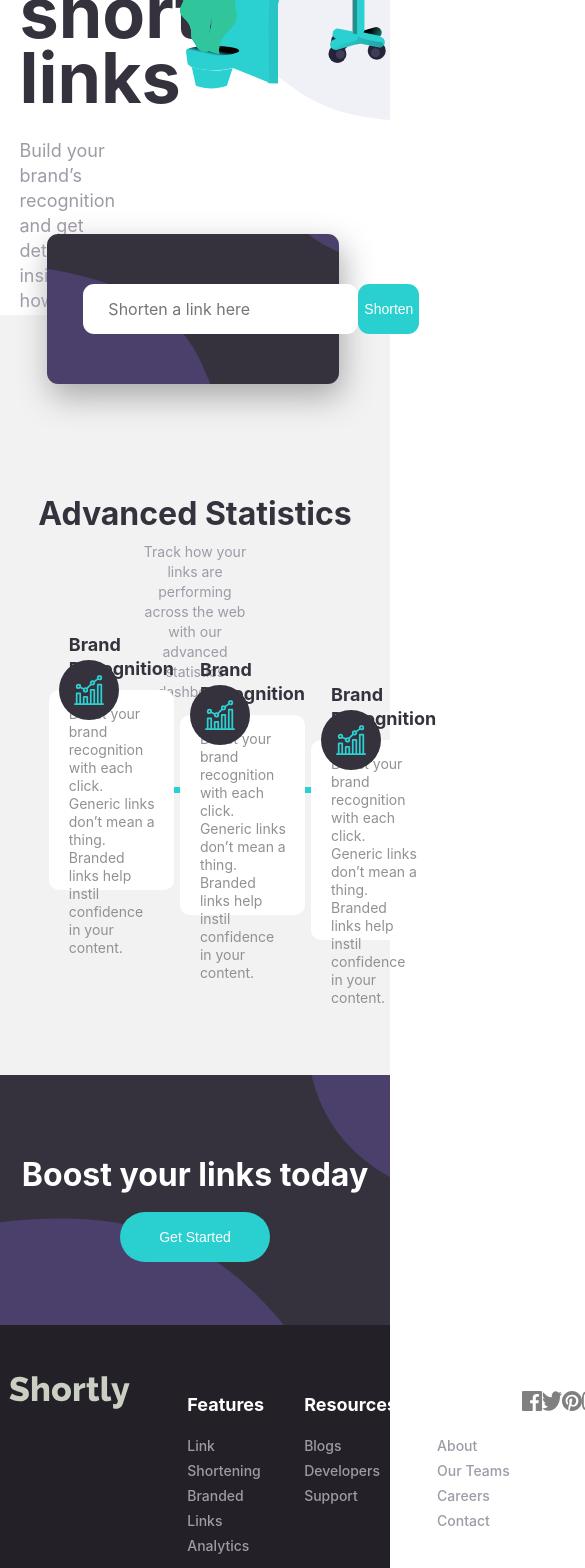
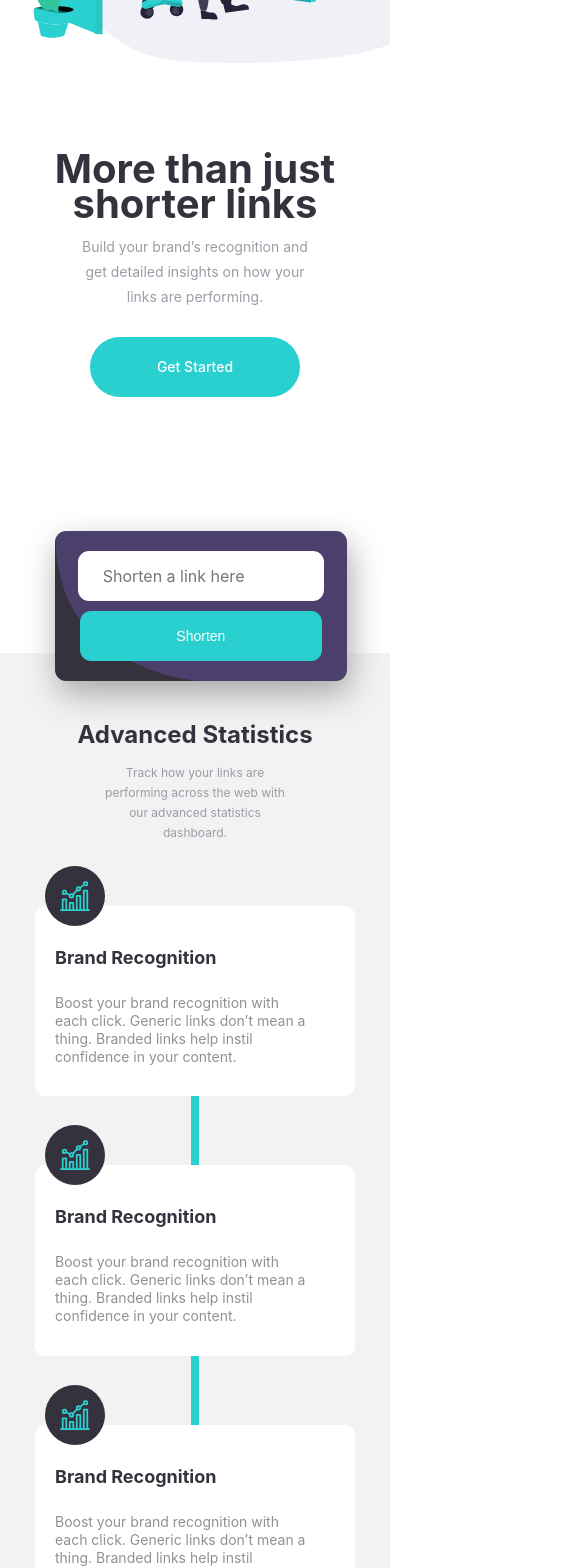
Before and after one commit to ayphilly/url-shortening, a React (Create React App) app: page / in a window 390 px wide. Shown: the part 360-1928 px from the top of the page, 585 px wide, since content can reach past the window. Built offline with nearby package versions, Linux system fonts and the light colour scheme.

Commit message:
fixed the responsiveness and navigation

```diff
--- a/src/components/footer.css
+++ b/src/components/footer.css
@@ -9,8 +9,8 @@
 }
 .footer .logo {
     color: #fff;
-    -webkit-filter: invert(100%); /* safari 6.0 - 9.0 */
-    filter: invert(100%);
+    -webkit-filter: invert(50%); /* safari 6.0 - 9.0 */
+    filter: invert(50%);
 }
 .footer .footer-content {
     display: flex;
@@ -83,3 +83,66 @@
     -webkit-filter: invert(0%); /* safari 6.0 - 9.0 */
     filter: invert(0%);
 }
+
+@media (min-width: 320px) and (max-width: 480px) {
+    .footer {
+        width: 100%;
+        height: 100vh;
+        background-color: hsl(260, 8%, 14%);
+        display: flex;
+        flex-direction: column;
+        align-items: center;
+        justify-content: center;
+
+    }
+
+    .footer .footer-content {
+        display: flex;
+        flex-direction: column;
+        align-items: center;
+        width: 100%;
+
+
+    }
+    .footer .footer-links {
+        display: flex;
+        flex-direction: column;
+        align-items: center;
+        width: 100%;
+        height: 80%;
+        justify-content: space-between;
+
+
+
+    }
+    .features, .resources, .company {
+
+        width: 50%;
+        margin-left:-30px;
+        height: fit-content;
+        text-align: center;
+
+
+
+    }
+    .features ul p, .resources ul p , .company ul p {
+        font-size: 18px;
+        font-weight: 700;
+        color: #fff;
+        text-align: center;
+    }
+    .footer .logo {
+        color: #fff;
+
+        -webkit-filter: invert(100%); /* safari 6.0 - 9.0 */
+        filter: invert(50%);
+    }
+    .footer-links .footer-socials {
+        width: 30%;
+        display: flex;
+        align-items: center;
+        justify-content: space-between;
+
+    }
+
+}
--- a/src/components/inputshorten.css
+++ b/src/components/inputshorten.css
@@ -78,3 +78,66 @@ input {
 
 
 }
+
+@media (min-width: 320px) and (max-width: 480px) {
+
+    .input-shorten {
+        width: 75%;
+        height: 150px;
+        display: flex;
+
+        justify-content: center;
+        align-items: center;
+        background-image: url("../assets/bg-shorten-mobile.svg");
+        background-position: center;
+        background-repeat: no-repeat;
+        background-size: cover;
+        position: absolute;
+        top: 88%;
+        left: 14%;
+        right: 0;
+        background-color: hsl(255, 11%, 22%);
+        border-radius: 0.7rem;
+        box-shadow: 0.2rem 0.8rem 2rem #a8a8a8;
+
+
+    }
+    .input-shorten form {
+        width: 75%;
+        height: 80%;
+        display: flex;
+        flex-direction: column;
+        align-items: center;
+        justify-content: space-around;
+    }
+    input {
+        display: block;
+        margin: 0;
+        padding-left: 25px;
+        padding-top: 10px;
+        padding-bottom: 10px;
+        /* padding: 10px; */
+        color: inherit;
+        width: 100%;
+        height: 30px;
+        font-family: inherit;
+        font-size: 16px;
+        font-weight: inherit;
+        line-height: 18px;
+        border: none;
+        border-radius: 0.7rem;
+        background-color: #fff;
+
+    }
+    form button {
+        width: 110%;
+        height: 50px;
+        background-color: hsl(180, 66%, 49%) ;
+        border: none;
+        border-radius: 0.7rem;
+        color: #fff;
+        font-size: 14px;
+        transition: .5s ease;
+    }
+
+}
--- a/src/components/secondbase.css
+++ b/src/components/secondbase.css
@@ -107,3 +107,110 @@ hr {
 .secondbase-card .three {
     margin-top: 100px;
 }
+
+@media (min-width: 320px) and (max-width: 480px) {
+
+    .secondbase {
+        width: 100%;
+        height: 120vh;
+        background-color: hsl(0, 0%, 95%);
+        /* opacity: .1; */
+        display: flex;
+        flex-direction: column;
+
+        /* align-items: center;
+        justify-content: space-evenly; */
+    }
+    .second-top {
+        display: flex;
+        flex-direction: column;
+        align-items: center;
+        justify-content: space-between;
+        width: 100%;
+        height:15%;
+
+    }
+
+    .second-top h2 {
+        font-size: 24px;
+        line-height: 1.5rem;
+        font-weight: 700;
+        color: hsl(255, 11%, 22%);
+        width: fit-content;
+
+    }
+    .second-top p {
+        font-size: 12px;
+        line-height: 20px;
+        font-weight: 400;
+        color: hsl(257, 7%, 63%);
+        text-align: center;
+        width: 50%;
+        margin-top: -10px;
+
+    }
+
+    .secondbase .secondbase-card {
+        width: 75%;
+        height: 70%;
+        max-height: 100%;
+        display: flex;
+        flex-direction: column;
+        align-items: center;
+        justify-content: space-around;
+    }
+    .secondbase-card .card-temp {
+        display: flex;
+        flex-direction: column;
+        align-items: flex-start;
+        justify-content: center;
+        position: relative;
+        width: 300px;
+        height: 300px;
+        background-color: #fff;
+        border-radius: 10px;
+        padding-left: 20px;
+
+    }
+    .secondbase-card .card-temp:nth-child(3), .secondbase-card .card-temp:nth-child(2), .secondbase-card .card-temp:nth-child(5) {
+        margin-top: -30px;
+    }
+
+    .card-temp h4 {
+        font-size: 18px;
+        line-height: 1.5rem;
+        font-weight: 700;
+        color: hsl(255, 11%, 22%);
+        width: fit-content;
+        text-align: left;
+
+    }
+    .card-temp p {
+        font-size: 14px;
+        line-height: 18px;
+        font-weight: 400;
+        color: hsl(0, 0%, 57%);
+        width: fit-content;
+        text-align: left;
+        width: 85%;
+        margin-top: 0px;
+    }
+    .card-temp .icon-box {
+        position: absolute;
+        top: -40px;
+        left: 10px;
+        background-color: hsl(255, 11%, 22%);
+        border-radius: 30px;
+        width: 60px;
+        height: 60px;
+
+    }
+    hr {
+        margin-top:-10px ;
+        width: 2px;
+        height: 150px;
+        border-left: 3px solid hsl(180, 66%, 49%);
+        background-color: hsl(180, 66%, 49%);
+    }
+
+}
--- a/src/components/thirdbase.css
+++ b/src/components/thirdbase.css
@@ -36,3 +36,21 @@
 button:hover {
     background-color: hsl(180, 58%, 42%) ;
 }
+
+@media (min-width: 320px) and (max-width: 480px) {
+    .thirdbase {
+        width: 100%;
+        height: 250px;
+        display: flex;
+        flex-direction: column;
+        justify-content: center;
+        align-items: center;
+        background-image: url("../assets/bg-boost-mobile.svg");
+        background-position: center;
+        background-repeat: no-repeat;
+        background-size: cover;
+        background-color: hsl(255, 11%, 22%);
+        padding: 0px;
+
+    }
+}
--- a/src/components/topbase.css
+++ b/src/components/topbase.css
@@ -8,6 +8,9 @@
     position: relative;
     z-index: 1;
     margin: 0;
+}
+.mobile-nav {
+    display: none;
 }
 .sticky {
     position: fixed;
@@ -166,3 +169,185 @@
     margin-right: -230px;
 
 }
+
+/*
+##Device = Most of the Smartphones Mobiles (Portrait)
+##Screen = B/w 320px to 479px
+*/
+
+@media (min-width: 320px) and (max-width: 480px) {
+    .topbase {
+        width: 100%;
+        height: 120vh;
+        /* background-color: #fff; */
+        display: flex;
+        flex-direction: column;
+        align-items: center;
+        position: relative;
+        z-index: 1;
+        margin: 0;
+
+
+    }
+
+    .mob-nav {
+        display: none;
+    }
+
+    .mobile-nav {
+        width: 80%;
+        height: 500px;
+        background-color: hsl(255, 11%, 22%);
+        display: flex;
+        flex-direction: column;
+        justify-content: space-evenly;
+        align-items: center;
+        text-align: center;
+        position: absolute;
+        top: 100px;
+        z-index: 100;
+        border-radius: 20px;
+    }
+
+    .mobile-nav p {
+        font-size: 24px ;
+        font-weight: 700;
+        line-height: 5px;
+        color: #fff;
+    }
+
+    .mobile-nav hr {
+        margin-top: 10px;
+        width: 80%;
+        height: 0px;
+        opacity: .5;
+        border: .5px solid rgb(238, 238, 238) ;
+    }
+
+    .mobile-nav p:last-child {
+
+        width: 70%;
+        line-height: 30px;
+        font-weight: 500;
+        color: #fff;
+        background-color: hsl(180, 66%, 49%);
+        border-radius: 30px;
+        padding: 15px;
+        transition: .3s ease;
+
+
+    }
+
+    .topbase .navbar {
+        width: 90%;
+        display: flex;
+        justify-content: space-around;
+        align-items: center;
+        height: 100px;
+        transition: .5s ease;
+        z-index: 12;
+
+
+    }
+
+    .navbar .navbar-left ul {
+        display: none;
+    }
+    .navbar .navbar-right p {
+        display: none;
+    }
+    .topbase .top-section {
+        width: 100%;
+        height: 80%;
+        display: flex;
+        flex-direction: column-reverse;
+        align-items: center;
+
+        transition: .3s ease;
+
+    }
+
+    .top-section .top-section-left {
+        display: flex;
+        flex-direction: column;
+        align-items: center;
+        /* justify-content: center; */
+        /* align-items: flex-start;
+        justify-content: space-between; */
+        height: 50%;
+        width: 80%;
+
+    }
+
+    .top-section-left h2 {
+        font-size: 40px;
+        line-height: 35px;
+        font-weight: 700;
+        color: hsl(255, 11%, 22%);
+        width: 100%;
+        text-align: center;
+
+
+
+    }
+
+    .top-section-left .body-copy {
+        font-size: 14px;
+        line-height: 25px;
+        font-weight: 400;
+        color: hsl(257, 7%, 63%);
+        width: 75%;
+        text-align: center;
+        margin-top: -20px;
+
+    }
+
+    .top-section-left .body-button{
+        font-size: 14px;
+        font-weight: 500;
+        color: #fff;
+        background-color: hsl(180, 66%, 49%);
+        border-radius: 30px;
+        width: 170px;
+        padding: 20px;
+        line-height: 20px;
+        transition: .3s ease;
+    }
+    .body-button:hover {
+        padding: 22px;
+    }
+    .top-section img {
+        width: 450px;
+        /* height: auto; */
+        margin-right: -100px;
+
+    }
+
+}
+
+/*
+##Device = Low Resolution Tablets, Mobiles (Landscape)
+##Screen = B/w 481px to 767px
+*/
+
+@media (min-width: 481px) and (max-width: 767px) {
+
+    /* CSS */
+
+}
+
+
+
+
+
+@media (min-width: 768px) and (max-width: 1024px) and (orientation: landscape) {
+
+    /* CSS */
+
+}
+
+@media (min-width: 768px) and (max-width: 1024px) {
+
+    /* CSS */
+
+}
--- a/src/components/topbase.js
+++ b/src/components/topbase.js
@@ -27,13 +27,32 @@ function TopBase () {
 
     // })
 
+    useEffect (()=> {
+        var log = document.querySelector(".nav-logo");
+        var nav = document.querySelector(".mob-nav");
+        log.addEventListener('click', function(){
+            nav.classList.toggle('mobile-nav');
+
+        })
+
+    })
+
     return (
 
         <div className="topbase">
             {/* navbar */}
+            <div className="mob-nav">
+                <p>Features</p>
+                <p>Resources</p>
+                <p>Pricing</p>
+                <hr/>
+                <p>Login</p>
+                <p> Sign Up</p>
+
+            </div>
             <div className="navbar">
                 <div className="navbar-left">
-                    <img src = {Logo} alt="Shortly logo" />
+                    <img src = {Logo} alt="Shortly logo" className="nav-logo"/>
                     <ul className="left-list">
                         <li> Features </li>
                         <li> Pricing </li>
```
Also changed, not shown: 1 other file (tests, documents, lock files or other folders).
